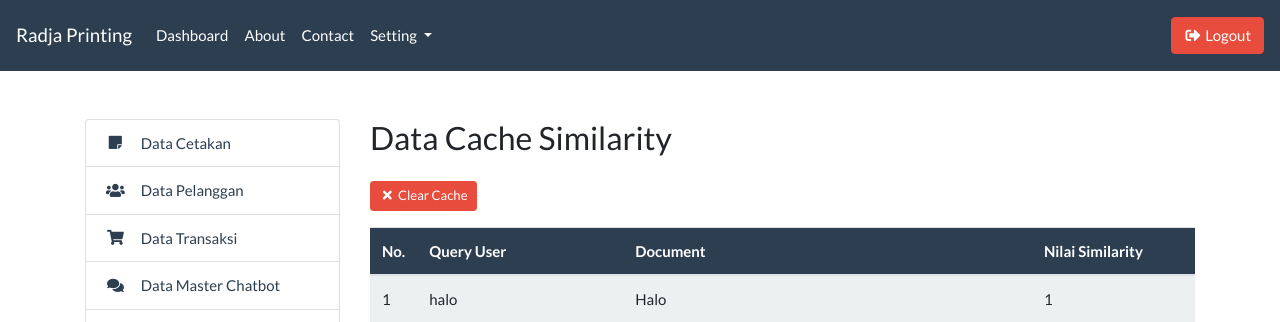
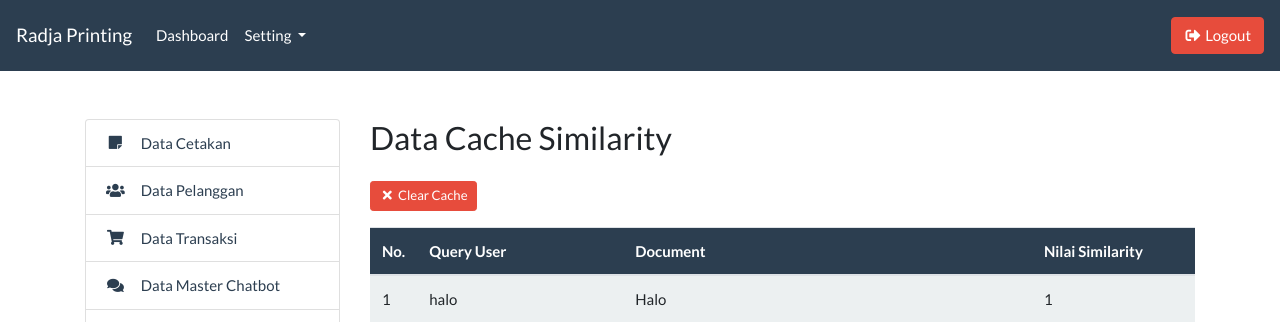
Before and after one commit to joedave13/percetakan, a PHP site: page /admin/cache_index.php in a window 1280 px wide. Shown: the top 322 px of the page. Run offline with PHP 8.4, Linux system fonts and the light colour scheme; a user stored in the database is signed in; data comes from the database, SQL or seed files in the repository; some libraries are stand-ins or nearby versions.

Commit message:
Change Header

```diff
--- a/templates/admin_header.php
+++ b/templates/admin_header.php
@@ -31,12 +31,6 @@
                 <li class="nav-item">
                     <a class="nav-link" href="dashboard.php">Dashboard</a>
                 </li>
-                <li class="nav-item">
-                    <a class="nav-link" href="#">About</a>
-                </li>
-                <li class="nav-item">
-                    <a class="nav-link" href="#">Contact</a>
-                </li>
                 <li class="nav-item dropdown">
                     <a class="nav-link dropdown-toggle" href="#" id="navbarDropdown" role="button"
                         data-toggle="dropdown" aria-haspopup="true" aria-expanded="false">
```
